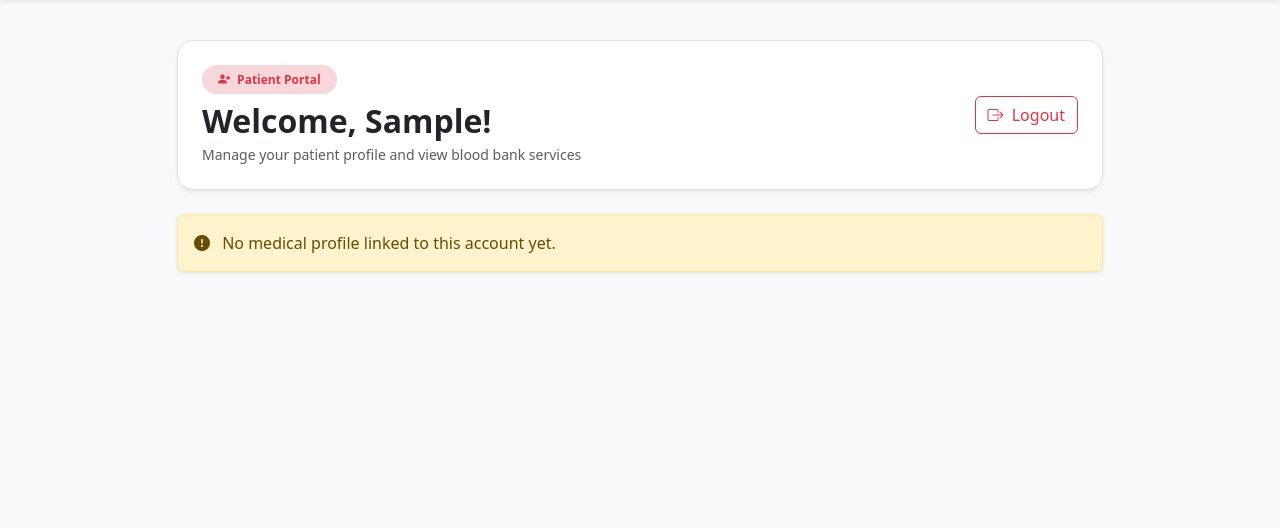
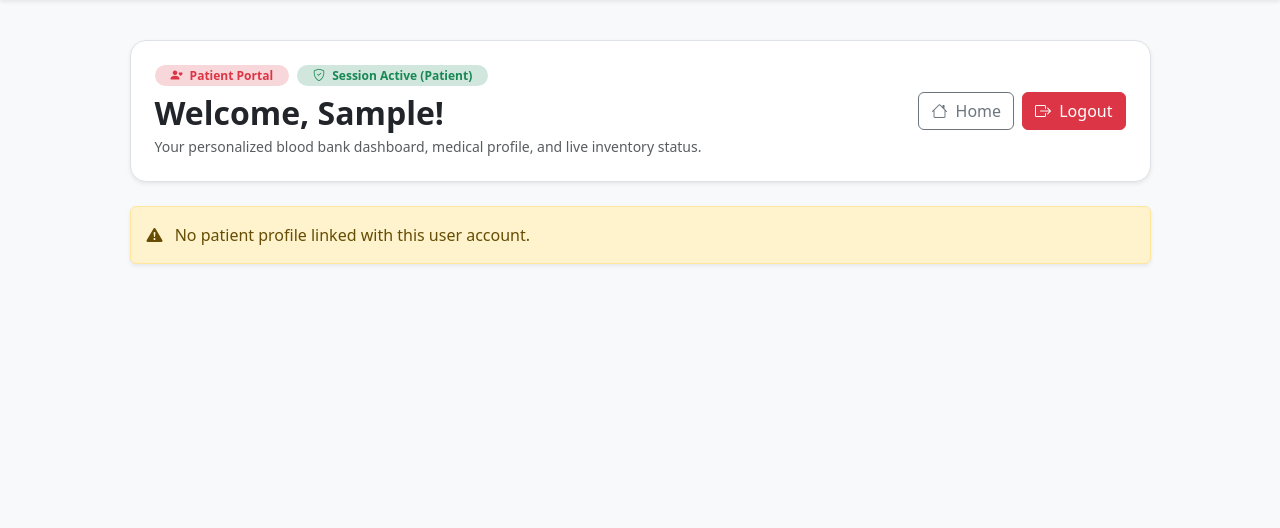
Before and after one commit to samir00777/Blood-Bank-System, a Django app: page /patient-dashboard/ in a window 1280 px wide. Shown: the part 62-590 px from the top of the page. Run offline with Django 5.2, Linux system fonts and the light colour scheme; the visitor is signed in with stand-in values (Sample User, id 1); data that the repository does not hold is empty.

Commit message:
Create patient dashboard and homepage with session handling and live inventory metrics

```diff
--- a/blood/views.py
+++ b/blood/views.py
@@ -219,14 +219,15 @@ def admin_login_view(request):
 
 
 # ==========================================
-# Patient Authentication Views (Django Auth)
+# Patient Authentication & Dashboard Views (Django Auth + Session Handling)
 # ==========================================
 def patient_login_view(request):
     """
-    Task: Implement login view for patients using Django auth.
+    Task: Implement login view for patients using Django auth with session handling.
     - Validates patient credentials via AuthenticationForm.
+    - Sets up session attributes ('role': 'patient', 'patient_id', 'bloodgroup').
     - Authenticates and logs in patient using Django's login().
-    - Redirects to patient dashboard on success.
+    - Redirects to patient_dashboard on success.
     """
     if request.user.is_authenticated:
         return redirect('patient_dashboard')
@@ -236,6 +237,14 @@ def patient_login_view(request):
         if form.is_valid():
             user = form.get_user()
             login(request, user)
+
+            # Session handling: Store patient session data
+            request.session['role'] = 'patient'
+            request.session['username'] = user.username
+            if hasattr(user, 'patient_profile'):
+                request.session['patient_id'] = user.patient_profile.id
+                request.session['bloodgroup'] = user.patient_profile.bloodgroup
+
             messages.success(request, f'Welcome back, {user.first_name or user.username}!')
             return redirect('patient_dashboard')
         else:
@@ -253,9 +262,11 @@ def patient_login_view(request):
 def patient_logout_view(request):
     """
     Task: Implement logout view for patients using Django auth.
-    - Flushes session and logs out user via Django's logout().
+    - Clears all session keys and flushes session data.
+    - Logs out user via Django's logout().
     - Redirects with a friendly notification message.
     """
+    request.session.flush()
     logout(request)
     messages.info(request, 'You have been successfully logged out.')
     return redirect('patient_login')
@@ -264,13 +275,43 @@ def patient_logout_view(request):
 @login_required(login_url='patient_login')
 def patient_dashboard(request):
     """
-    Patient dashboard showing profile summary and details.
+    Task: Create a dashboard/homepage for patients after login with session handling.
+    - Validates active session and user authentication.
+    - Retrieves patient medical profile and session state.
+    - Displays available blood units matching the patient's blood type.
+    - Computes compatible donor blood groups for emergency reference.
     """
     patient = getattr(request.user, 'patient_profile', None)
-    return render(request, 'blood/patient_dashboard.html', {
+
+    # Blood compatibility reference map (recipient -> acceptable donor types)
+    compatibility_map = {
+        'A+': ['A+', 'A-', 'O+', 'O-'],
+        'A-': ['A-', 'O-'],
+        'B+': ['B+', 'B-', 'O+', 'O-'],
+        'B-': ['B-', 'O-'],
+        'AB+': ['A+', 'A-', 'B+', 'B-', 'AB+', 'AB-', 'O+', 'O-'],
+        'AB-': ['AB-', 'A-', 'B-', 'O-'],
+        'O+': ['O+', 'O-'],
+        'O-': ['O-'],
+    }
+
+    matching_stock = None
+    compatible_groups = []
+    if patient:
+        matching_stock = Stock.objects.filter(bloodgroup=patient.bloodgroup).first()
+        compatible_groups = compatibility_map.get(patient.bloodgroup, [])
+
+    total_stock = Stock.objects.aggregate(Sum('unit'))['unit__sum'] or 0
+
+    context = {
         'patient': patient,
-        'user': request.user
-    })
+        'user': request.user,
+        'matching_stock': matching_stock,
+        'compatible_groups': compatible_groups,
+        'total_stock': total_stock,
+        'session_role': request.session.get('role', 'patient'),
+    }
+    return render(request, 'blood/patient_dashboard.html', context)
 
 
 def logout_view(request):
--- a/templates/blood/patient_dashboard.html
+++ b/templates/blood/patient_dashboard.html
@@ -4,82 +4,183 @@
 
 {% block content %}
 <div class="row justify-content-center">
-    <div class="col-lg-10">
-        <!-- Header Banner -->
+    <div class="col-lg-11">
+        <!-- Patient Header & Welcome Banner -->
         <div class="d-flex flex-column flex-md-row justify-content-between align-items-md-center mb-4 gap-3 bg-white p-4 rounded-4 shadow-sm border">
             <div>
-                <span class="badge bg-danger-subtle text-danger fw-semibold px-3 py-2 rounded-pill mb-2">
-                    <i class="bi bi-person-heart me-1"></i> Patient Portal
-                </span>
-                <h2 class="fw-bold text-dark mb-1">Welcome, {{ user.first_name|default:user.username }}!</h2>
-                <p class="text-muted small mb-0">Manage your patient profile and view blood bank services</p>
+                <div class="d-flex align-items-center gap-2 mb-2">
+                    <span class="badge bg-danger-subtle text-danger fw-semibold px-3 py-1 rounded-pill">
+                        <i class="bi bi-person-heart me-1"></i> Patient Portal
+                    </span>
+                    <span class="badge bg-success-subtle text-success fw-semibold px-3 py-1 rounded-pill">
+                        <i class="bi bi-shield-check me-1"></i> Session Active ({{ session_role|title }})
+                    </span>
+                </div>
+                <h2 class="fw-bold text-dark mb-1">
+                    Welcome, {{ user.first_name|default:user.username }}!
+                </h2>
+                <p class="text-muted small mb-0">Your personalized blood bank dashboard, medical profile, and live inventory status.</p>
             </div>
             <div class="d-flex gap-2">
-                <a href="{% url 'patient_logout' %}" class="btn btn-outline-danger">
+                <a href="{% url 'home' %}" class="btn btn-outline-secondary">
+                    <i class="bi bi-house me-1"></i> Home
+                </a>
+                <a href="{% url 'patient_logout' %}" class="btn btn-danger">
                     <i class="bi bi-box-arrow-right me-1"></i> Logout
                 </a>
             </div>
         </div>
 
-        <!-- Profile Details Card -->
         {% if patient %}
-        <div class="row g-4">
-            <div class="col-md-4">
-                <div class="card shadow-sm border-0 text-center p-4 h-100 bg-white">
-                    <div class="card-body">
-                        {% if patient.profile_pic %}
-                            <img src="{{ patient.profile_pic.url }}" alt="{{ patient.get_name }}" class="rounded-circle img-thumbnail shadow-sm mb-3" style="width: 140px; height: 140px; object-fit: cover;">
-                        {% else %}
-                            <div class="d-inline-flex align-items-center justify-content-center bg-danger-subtle text-danger rounded-circle mb-3 shadow-sm" style="width: 120px; height: 120px;">
-                                <i class="bi bi-person-fill display-3"></i>
-                            </div>
-                        {% endif %}
-                        <h4 class="fw-bold mb-1">{{ patient.get_name }}</h4>
-                        <p class="text-muted small mb-3">@{{ user.username }}</p>
-                        <span class="badge bg-danger blood-badge fs-6 px-3 py-2">
-                            <i class="bi bi-droplet-fill me-1"></i>{{ patient.bloodgroup }}
-                        </span>
+        <!-- 4-Card KPI Stat Row -->
+        <div class="row g-3 mb-4">
+            <!-- 1. Required Blood Group -->
+            <div class="col-sm-6 col-lg-3">
+                <div class="card shadow-sm border-0 bg-white p-3 h-100">
+                    <div class="d-flex align-items-center">
+                        <div class="flex-shrink-0 bg-danger-subtle text-danger rounded-3 p-3 me-3">
+                            <i class="bi bi-droplet-fill fs-3"></i>
+                        </div>
+                        <div>
+                            <div class="text-muted small fw-medium">Your Blood Group</div>
+                            <h3 class="fw-bold text-danger mb-0">{{ patient.bloodgroup }}</h3>
+                        </div>
                     </div>
                 </div>
             </div>
 
-            <div class="col-md-8">
+            <!-- 2. Matching Blood In Stock -->
+            <div class="col-sm-6 col-lg-3">
+                <div class="card shadow-sm border-0 bg-white p-3 h-100">
+                    <div class="d-flex align-items-center">
+                        <div class="flex-shrink-0 bg-primary-subtle text-primary rounded-3 p-3 me-3">
+                            <i class="bi bi-pie-chart-fill fs-3"></i>
+                        </div>
+                        <div>
+                            <div class="text-muted small fw-medium">Available ({{ patient.bloodgroup }})</div>
+                            <h3 class="fw-bold text-dark mb-0">
+                                {% if matching_stock %}{{ matching_stock.unit }}{% else %}0{% endif %} <small class="fs-6 text-muted">units</small>
+                            </h3>
+                        </div>
+                    </div>
+                </div>
+            </div>
+
+            <!-- 3. Overall Bank Inventory -->
+            <div class="col-sm-6 col-lg-3">
+                <div class="card shadow-sm border-0 bg-white p-3 h-100">
+                    <div class="d-flex align-items-center">
+                        <div class="flex-shrink-0 bg-success-subtle text-success rounded-3 p-3 me-3">
+                            <i class="bi bi-hospital-fill fs-3"></i>
+                        </div>
+                        <div>
+                            <div class="text-muted small fw-medium">Total Bank Stock</div>
+                            <h3 class="fw-bold text-dark mb-0">{{ total_stock }} <small class="fs-6 text-muted">units</small></h3>
+                        </div>
+                    </div>
+                </div>
+            </div>
+
+            <!-- 4. Account Profile Status -->
+            <div class="col-sm-6 col-lg-3">
+                <div class="card shadow-sm border-0 bg-white p-3 h-100">
+                    <div class="d-flex align-items-center">
+                        <div class="flex-shrink-0 bg-warning-subtle text-warning rounded-3 p-3 me-3">
+                            <i class="bi bi-patch-check-fill fs-3"></i>
+                        </div>
+                        <div>
+                            <div class="text-muted small fw-medium">Profile Status</div>
+                            <h5 class="fw-bold text-success mb-0">Verified Patient</h5>
+                        </div>
+                    </div>
+                </div>
+            </div>
+        </div>
+
+        <!-- Main Content Grid -->
+        <div class="row g-4 mb-4">
+            <!-- Patient Profile & Medical Details -->
+            <div class="col-lg-8">
                 <div class="card shadow-sm border-0 h-100 bg-white">
-                    <div class="card-header bg-white py-3 border-bottom">
+                    <div class="card-header bg-white py-3 border-bottom d-flex justify-content-between align-items-center">
                         <h5 class="fw-bold mb-0 text-dark">
-                            <i class="bi bi-clipboard-pulse text-danger me-2"></i>Medical & Contact Information
+                            <i class="bi bi-person-lines-fill text-danger me-2"></i>Medical & Contact Details
                         </h5>
+                        <span class="badge bg-danger blood-badge">{{ patient.bloodgroup }}</span>
                     </div>
                     <div class="card-body p-4">
                         <div class="row g-3">
                             <div class="col-sm-6">
+                                <div class="text-muted small fw-medium">Full Name</div>
+                                <div class="fs-6 fw-bold text-dark">{{ patient.get_name }}</div>
+                            </div>
+                            <div class="col-sm-6">
+                                <div class="text-muted small fw-medium">Username</div>
+                                <div class="fs-6 fw-bold text-dark">@{{ user.username }}</div>
+                            </div>
+                            <div class="col-sm-6">
                                 <div class="text-muted small fw-medium">Email Address</div>
-                                <div class="fw-bold text-dark">{{ user.email|default:"Not provided" }}</div>
+                                <div class="fs-6 fw-bold text-dark">{{ user.email|default:"Not specified" }}</div>
                             </div>
                             <div class="col-sm-6">
                                 <div class="text-muted small fw-medium">Contact Mobile</div>
-                                <div class="fw-bold text-dark">{{ patient.mobile }}</div>
+                                <div class="fs-6 fw-bold text-dark">{{ patient.mobile }}</div>
                             </div>
                             <div class="col-sm-6">
                                 <div class="text-muted small fw-medium">Patient Age</div>
-                                <div class="fw-bold text-dark">{{ patient.age }} years</div>
-                            </div>
-                            <div class="col-sm-6">
-                                <div class="text-muted small fw-medium">Blood Group</div>
-                                <div class="fw-bold text-danger">{{ patient.bloodgroup }}</div>
+                                <div class="fs-6 fw-bold text-dark">{{ patient.age }} years</div>
                             </div>
                             <div class="col-sm-6">
                                 <div class="text-muted small fw-medium">Consulting Doctor</div>
-                                <div class="fw-bold text-dark">{{ patient.doctorname }}</div>
+                                <div class="fs-6 fw-bold text-dark">{{ patient.doctorname }}</div>
                             </div>
-                            <div class="col-sm-6">
-                                <div class="text-muted small fw-medium">Disease / Reason</div>
-                                <div class="fw-bold text-dark">{{ patient.disease }}</div>
+                            <div class="col-12">
+                                <div class="text-muted small fw-medium">Disease / Reason for Blood</div>
+                                <div class="fs-6 fw-bold text-dark bg-light p-2 rounded">{{ patient.disease }}</div>
                             </div>
                             <div class="col-12">
                                 <div class="text-muted small fw-medium">Residential Address</div>
-                                <div class="fw-bold text-dark">{{ patient.address }}</div>
+                                <div class="fs-6 fw-bold text-dark bg-light p-2 rounded">{{ patient.address }}</div>
                             </div>
+                        </div>
+                    </div>
+                </div>
+            </div>
+
+            <!-- Profile Sidebar & Blood Compatibility -->
+            <div class="col-lg-4">
+                <div class="card shadow-sm border-0 mb-4 text-center p-4 bg-white">
+                    <div class="card-body">
+                        {% if patient.profile_pic %}
+                            <img src="{{ patient.profile_pic.url }}" alt="{{ patient.get_name }}" class="rounded-circle img-thumbnail shadow-sm mb-3" style="width: 130px; height: 130px; object-fit: cover;">
+                        {% else %}
+                            <div class="d-inline-flex align-items-center justify-content-center bg-danger-subtle text-danger rounded-circle mb-3 shadow-sm" style="width: 110px; height: 110px;">
+                                <i class="bi bi-person-fill display-4"></i>
+                            </div>
+                        {% endif %}
+                        <h5 class="fw-bold mb-1">{{ patient.get_name }}</h5>
+                        <div class="text-muted small mb-2">Registered Patient</div>
+                        <div class="badge bg-danger-subtle text-danger px-3 py-2 rounded-pill">
+                            Needs {{ patient.bloodgroup }} Blood
+                        </div>
+                    </div>
+                </div>
+
+                <!-- Compatible Donor Types -->
+                <div class="card shadow-sm border-0 p-3 bg-white">
+                    <div class="card-body">
+                        <h6 class="fw-bold text-dark mb-2">
+                            <i class="bi bi-info-circle text-primary me-2"></i>Compatible Donor Groups
+                        </h6>
+                        <p class="text-muted small mb-3">You can safely receive transfusions from:</p>
+                        <div class="d-flex flex-wrap gap-2">
+                            {% for bg in compatible_groups %}
+                                <span class="badge bg-success px-3 py-2 fs-6 rounded-pill">
+                                    {{ bg }}
+                                </span>
+                            {% empty %}
+                                <span class="badge bg-secondary">None</span>
+                            {% endfor %}
                         </div>
                     </div>
                 </div>
@@ -87,8 +188,8 @@
         </div>
         {% else %}
         <div class="alert alert-warning shadow-sm">
-            <i class="bi bi-exclamation-circle-fill me-2"></i>
-            No medical profile linked to this account yet.
+            <i class="bi bi-exclamation-triangle-fill me-2"></i>
+            No patient profile linked with this user account.
         </div>
         {% endif %}
     </div>
```
Also changed, not shown: blood/tests.py (+29 -0 lines), 1 other file.
